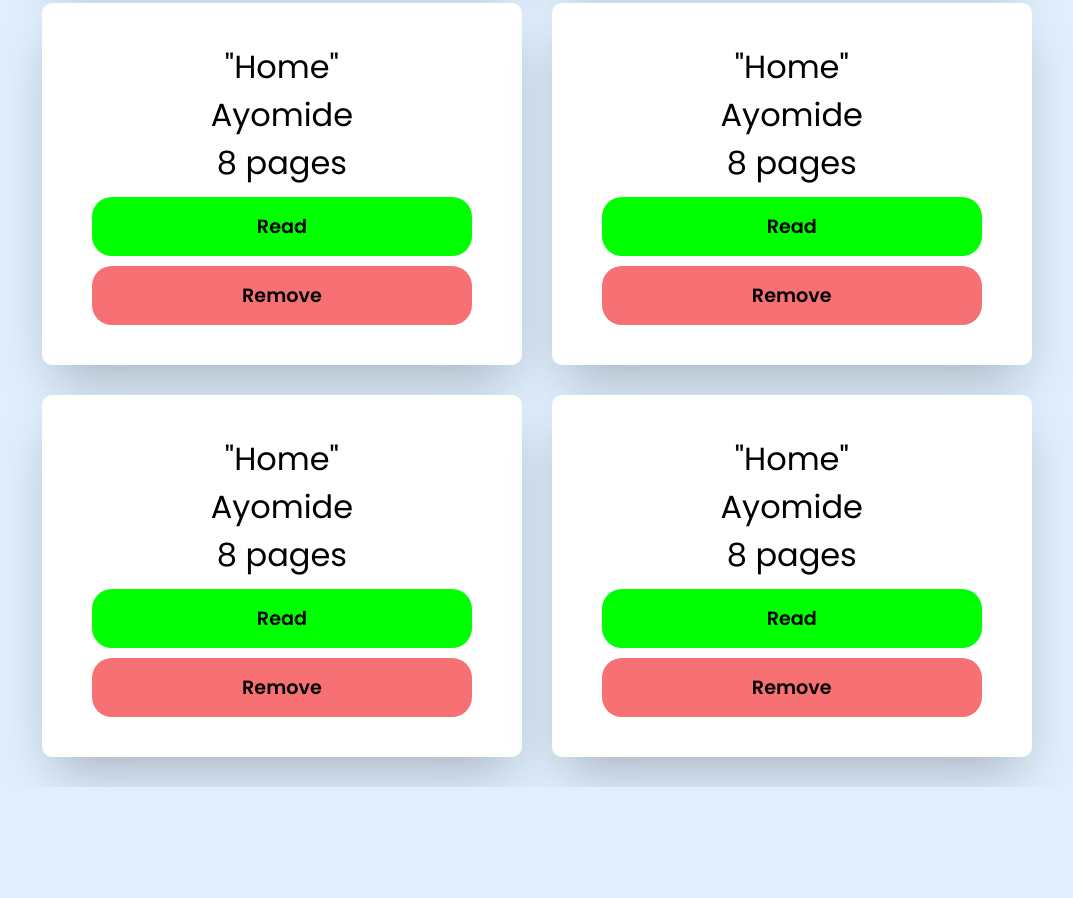
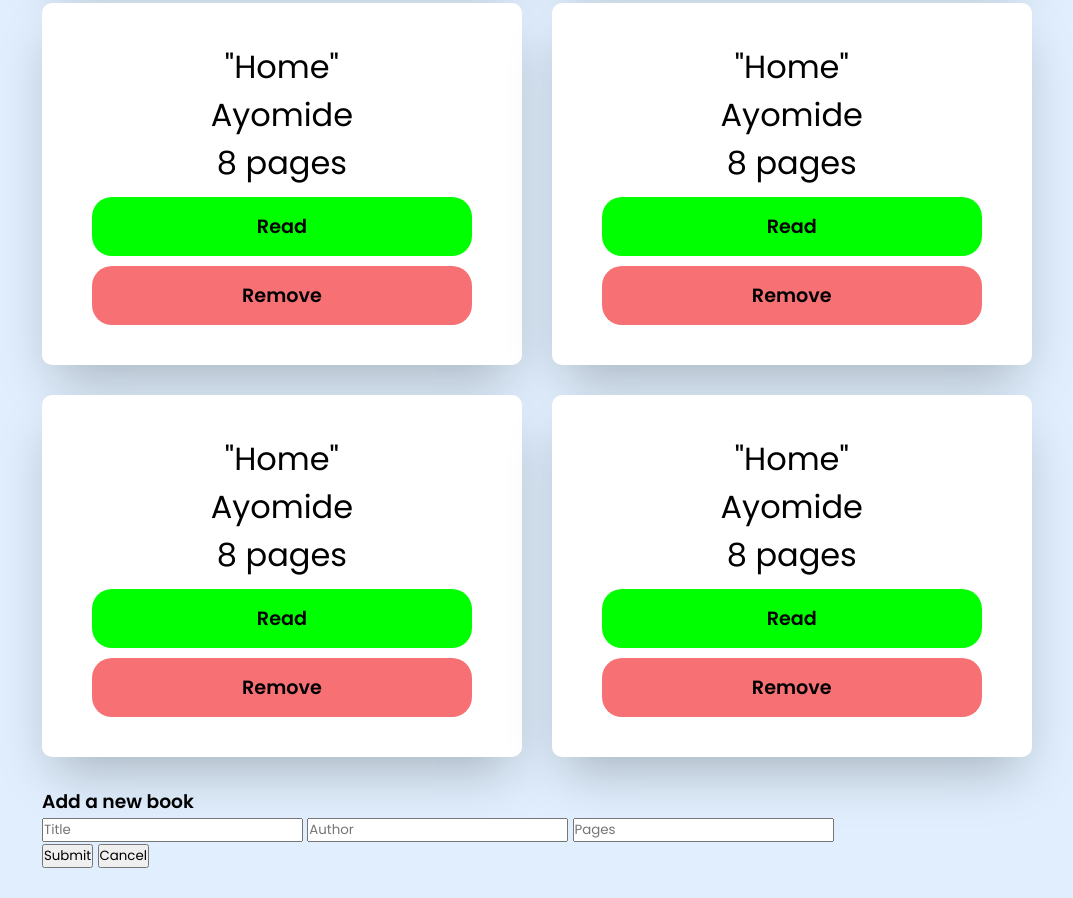
Before and after one commit to JohnnyZ2005/library, a plain HTML site: page index.html in a window 1280 px wide. Shown: the part 663-1561 px from the top of the page, without its empty margins (8-1081 px from the left). Before the commit the page ends 1450 px from the top, so only its background shows below. Drawn offline with Linux system fonts and the light colour scheme.

Commit message:
Added a Form for the html

```diff
--- a/index.html
+++ b/index.html
@@ -80,6 +80,25 @@
                 </div>
 
             </div>
+
+            <!-- Form for creating a book -->
+            <div id="overlay">
+                <div id="modal">
+                    <form id="create-book-form">
+                        <h3>Add a new book</h3>
+                        <div class="input-grid">
+                            <input type="text" placeholder="Title" required>
+                            <input type="text" placeholder="Author" required>
+                            <input type="text" placeholder="Pages" required>
+                        </div>
+                        <div class="buttons">
+                            <button class="submit-button">Submit</button>
+                            <button class="cancel-button" type="reset">Cancel</button>
+                        </div>
+                    </form>
+                </div>
+            </div>
     </div>
+    <script src="index.js"></script>
 </body>
 </html>
```
